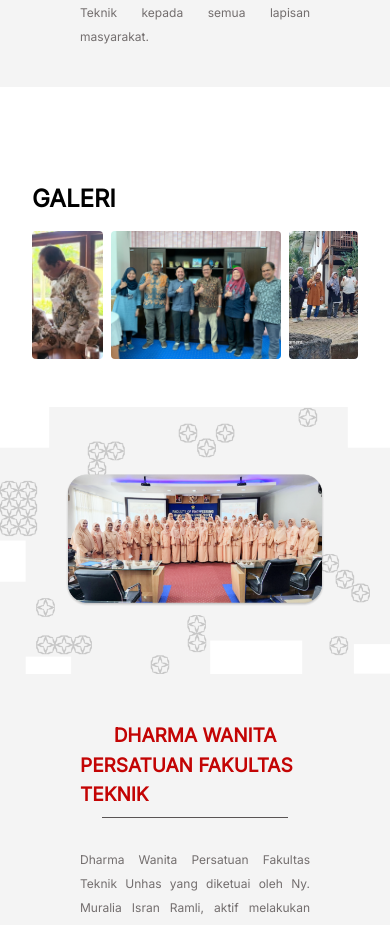
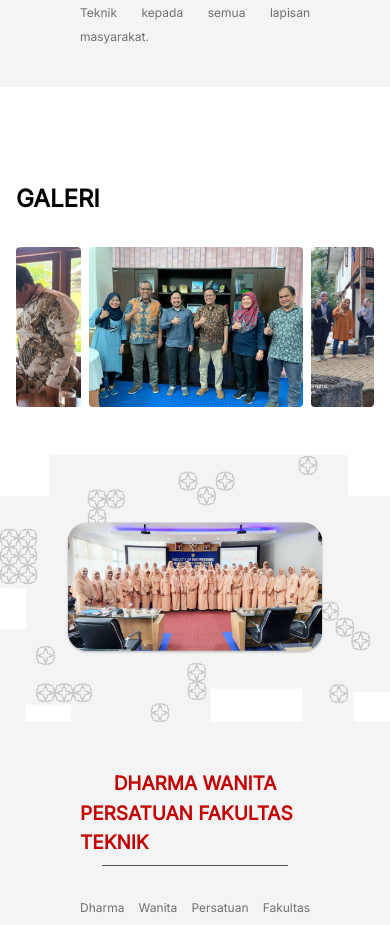
Before and after one commit to marcelindasr/Kelompok-3-Sistem-Informasi, a Nuxt app: page / in a window 390 px wide. Shown: the part 880-1805 px from the top of the page. Built offline with nearby package versions, Linux system fonts and the light colour scheme.

Commit message:
Update app.vue gallery

```diff
--- a/app.vue
+++ b/app.vue
@@ -216,58 +216,58 @@
 </div>
 
 
-<div id="app" class="w-full mx-auto px-8 py-12 transition-all duration-500 ease-linear">
-  <div class="judul mb-4 text-black text-2xl font-semibold">GALERI </div>
+<div id="app" class="w-full mx-auto px-4 md:px-8 py-12 transition-all duration-500 ease-linear">
+  <div class="judul text-black text-2xl font-semibold mb-8">GALERI </div>
   <div class="relative">
-    <div class="slides-container h-32 md:h-72 flex snap-x snap-mandatory overflow-hidden overflow-x-auto space-x-2 rounded scroll-smooth ">
+    <div class="slides-container h-40 md:h-72 flex snap-x snap-mandatory overflow-hidden overflow-x-auto space-x-2 rounded scroll-smooth ">
       <div class="b relative group">
         <div class="slideim aspect-[4/3] h-full flex-shrink-0 snap-center rounded overflow-hidden transition-transform transform-gpu">
           <img class="w-full h-full object-cover" src="./assets/galeri/foto1.jpeg" alt="Transformasi digital manajemen persuratan(mBerkas)">
         </div>
         <div class="absolute inset-0 flex items-center justify-center [text-shadow:0_1px_0_rgb(0_0_0/_100%)] w-full bg-black opacity-0 group-hover:opacity-50"></div>
-        <div class="absolute inset-0 flex items-center justify-center [text-shadow:0_1px_0_rgb(0_0_0/_100%)] text-white w-full text-xs md:text-xl font-medium opacity-0 group-hover:opacity-100">Transformasi digital manajemen persuratan(mBerkas)</div>
+        <div class="absolute inset-0 flex pl-5 pr-5 items-center justify-center [text-shadow:0_1px_0_rgb(0_0_0/_100%)] text-white w-full text-xs md:text-xl font-medium opacity-0 group-hover:opacity-100">Transformasi digital manajemen persuratan(mBerkas)</div>
       </div>
       <div class="b relative group">
         <div class="slideim aspect-[4/3] h-full flex-shrink-0 snap-center rounded overflow-hidden transition-transform transform-gpu">
           <img class="w-full h-full object-cover " src="./assets/galeri/foto2.jpeg" alt="Kesepakatan Kerja Sama">
         </div>
         <div class="absolute inset-0 flex items-center justify-center [text-shadow:0_1px_0_rgb(0_0_0/_100%)] w-full bg-black opacity-0 group-hover:opacity-50"></div>
-        <div class="absolute inset-0 flex items-center justify-center [text-shadow:0_1px_0_rgb(0_0_0/_100%)] text-white w-full text-xs md:text-xl font-medium opacity-0 group-hover:opacity-100">Kesepakatan Kerja Sama</div>
+        <div class="absolute inset-0 flex pl-5 pr-5 items-center justify-center [text-shadow:0_1px_0_rgb(0_0_0/_100%)] text-white w-full text-xs md:text-xl font-medium opacity-0 group-hover:opacity-100">Kesepakatan Kerja Sama</div>
       </div>
       <div class="b relative group">
         <div class="slideim aspect-[4/3] h-full flex-shrink-0 snap-center rounded overflow-hidden transition-transform transform-gpu">
           <img class="w-full h-full object-cover " src="./assets/galeri/foto3.jpeg" alt="Pengabdian Masyarakat">
         </div>
         <div class="absolute inset-0 flex items-center justify-center [text-shadow:0_1px_0_rgb(0_0_0/_100%)] w-full bg-black opacity-0 group-hover:opacity-50"></div>
-        <div class="absolute inset-0 flex items-center justify-center [text-shadow:0_1px_0_rgb(0_0_0/_100%)] text-white w-full text-xs md:text-xl font-medium opacity-0 group-hover:opacity-100">Pengabdian Masyarakat</div>
+        <div class="absolute inset-0 flex pl-5 pr-5 items-center justify-center [text-shadow:0_1px_0_rgb(0_0_0/_100%)] text-white w-full text-xs md:text-xl font-medium opacity-0 group-hover:opacity-100">Pengabdian Masyarakat</div>
       </div>
       <div class="b relative group">
         <div class="slideim aspect-[4/3] h-full flex-shrink-0 snap-center rounded overflow-hidden transition-transform transform-gpu">
           <img class="w-full h-full object-cover" src="./assets/galeri/foto4.jpeg" alt="Rapat Kerja Fakultas Teknik">
         </div>
         <div class="absolute inset-0 flex items-center justify-center [text-shadow:0_1px_0_rgb(0_0_0/_100%)] w-full bg-black opacity-0 group-hover:opacity-50"></div>
-        <div class="absolute inset-0 flex items-center justify-center [text-shadow:0_1px_0_rgb(0_0_0/_100%)] text-white w-full text-xs md:text-xl font-medium opacity-0 group-hover:opacity-100">Rapat Kerja Fakultas Teknik</div>
+        <div class="absolute inset-0 flex pl-5 pr-5 items-center justify-center [text-shadow:0_1px_0_rgb(0_0_0/_100%)] text-white w-full text-xs md:text-xl font-medium opacity-0 group-hover:opacity-100">Rapat Kerja Fakultas Teknik</div>
       </div>
       <div class="b relative group">
         <div class="slideim aspect-[4/3] h-full flex-shrink-0 snap-center rounded overflow-hidden transition-transform transform-gpu">
           <img class="w-full h-full object-cover" src="./assets/galeri/foto5.jpeg" alt="Pelantikan dan Pengambilan sumpah jabatan Pejabat">
         </div>
         <div class="absolute inset-0 flex items-center justify-center [text-shadow:0_1px_0_rgb(0_0_0/_100%)] w-full bg-black opacity-0 group-hover:opacity-50"></div>
-        <div class="absolute inset-0 flex items-center justify-center [text-shadow:0_1px_0_rgb(0_0_0/_100%)] text-white w-full text-xs md:text-xl font-medium opacity-0 group-hover:opacity-100">Pelantikan dan Pengambilan sumpah jabatan Pejabat</div>
+        <div class="absolute inset-0 flex pl-5 pr-5 items-center justify-center [text-shadow:0_1px_0_rgb(0_0_0/_100%)] text-white w-full text-xs md:text-xl font-medium opacity-0 group-hover:opacity-100">Pelantikan dan Pengambilan sumpah jabatan Pejabat</div>
       </div>
       <div class="b relative group">
         <div class="slideim aspect-[4/3] h-full flex-shrink-0 snap-center rounded overflow-hidden transition-transform transform-gpu">
           <img class="max-w-screen-2xl h-full object-cover" src="./assets/galeri/foto6.jpeg" alt="Wisuda Universitas Hasanuddin Periode IV tahap II">
         </div>
         <div class="absolute inset-0 flex items-center justify-center [text-shadow:0_1px_0_rgb(0_0_0/_100%)] w-full bg-black opacity-0 group-hover:opacity-50"></div>
-        <div class="absolute inset-0 flex items-center justify-center [text-shadow:0_1px_0_rgb(0_0_0/_100%)] text-white w-full text-xs md:text-xl font-medium opacity-0 group-hover:opacity-100">Wisuda Universitas Hasanuddin Periode IV tahap II</div>
+        <div class="absolute inset-0 flex  pl-5 pr-5 items-center justify-center [text-shadow:0_1px_0_rgb(0_0_0/_100%)] text-white w-full text-xs md:text-xl font-medium opacity-0 group-hover:opacity-100">Wisuda Universitas Hasanuddin Periode IV tahap II</div>
       </div>
       <div class="b relative group">
         <div class="slideim aspect-[4/3] h-full flex-shrink-0 snap-center rounded overflow-hidden transition-transform transform-gpu">
           <img class="w-full h-full object-cover" src="./assets/galeri/foto7.jpeg" alt="Rapat Koordinasi Internal">
         </div>
         <div class="absolute inset-0 flex items-center justify-center [text-shadow:0_1px_0_rgb(0_0_0/_100%)] w-full bg-black opacity-0 group-hover:opacity-50"></div>
-        <div class="absolute inset-0 flex items-center justify-center [text-shadow:0_1px_0_rgb(0_0_0/_100%)] text-white w-full text-xs md:text-xl font-medium opacity-0 group-hover:opacity-100">Rapat Koordinasi Internal</div>
+        <div class="absolute inset-0 flex pl-5 pr-5 items-center justify-center [text-shadow:0_1px_0_rgb(0_0_0/_100%)] text-white w-full text-xs md:text-xl font-medium opacity-0 group-hover:opacity-100">Rapat Koordinasi Internal</div>
       </div>
     </div>
 
@@ -729,9 +729,16 @@
 
 
 <style>
-@import url("https://fonts.googleapis.com/css2?family=Inter");
+@import url("https://fonts.googleapis.com/css2?family=Inter"); html, *{
+  font-family: "Inter", sans-serif;
+}
 
-html,
-* {
-  font-family: "Inter", sans-serif;
-}</style>
+.slides-container {
+	-ms-overflow-style: none;
+	scrollbar-width: none;
+}
+.slides-container::-webkit-scrollbar {
+	display: none;
+}
+
+</style>
```
